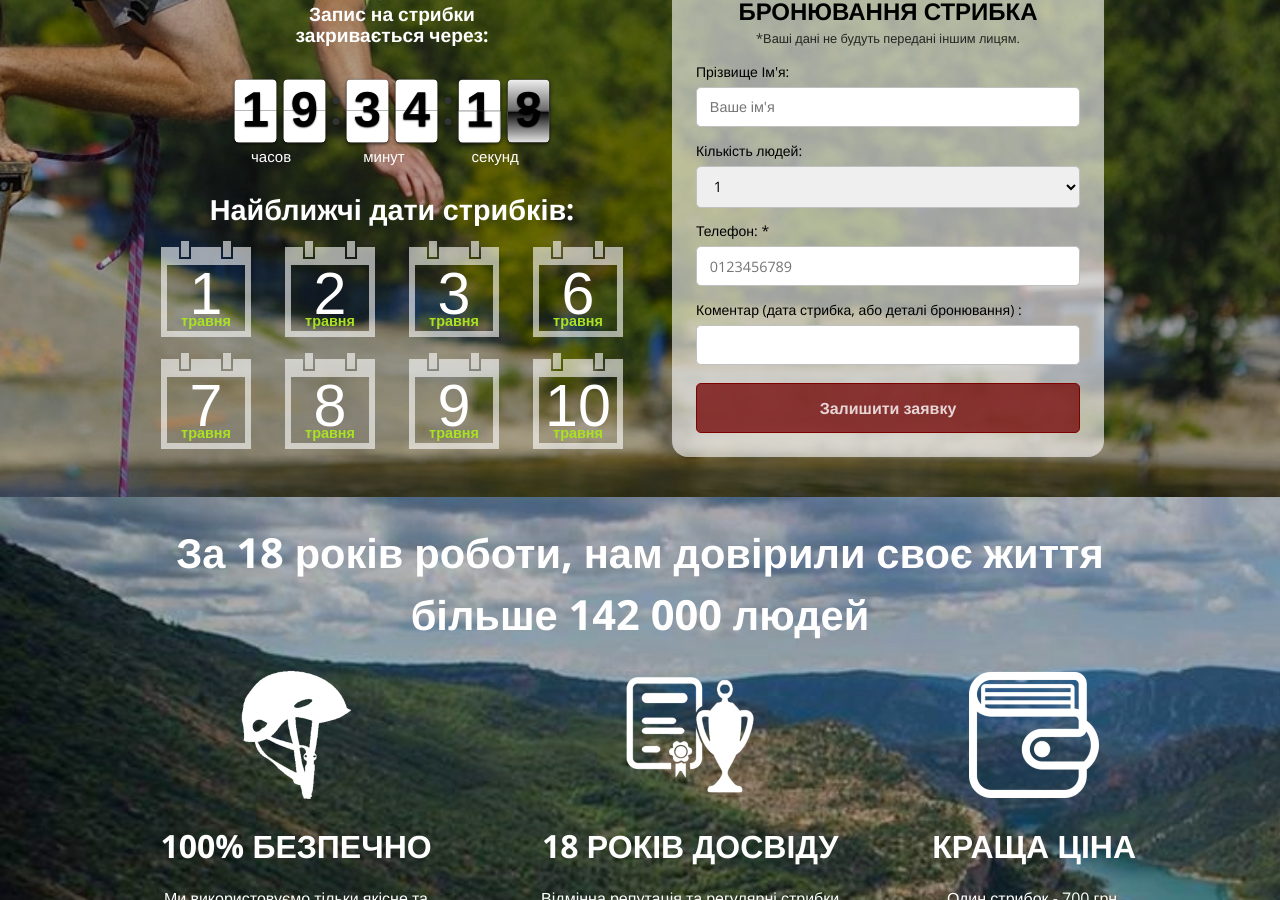
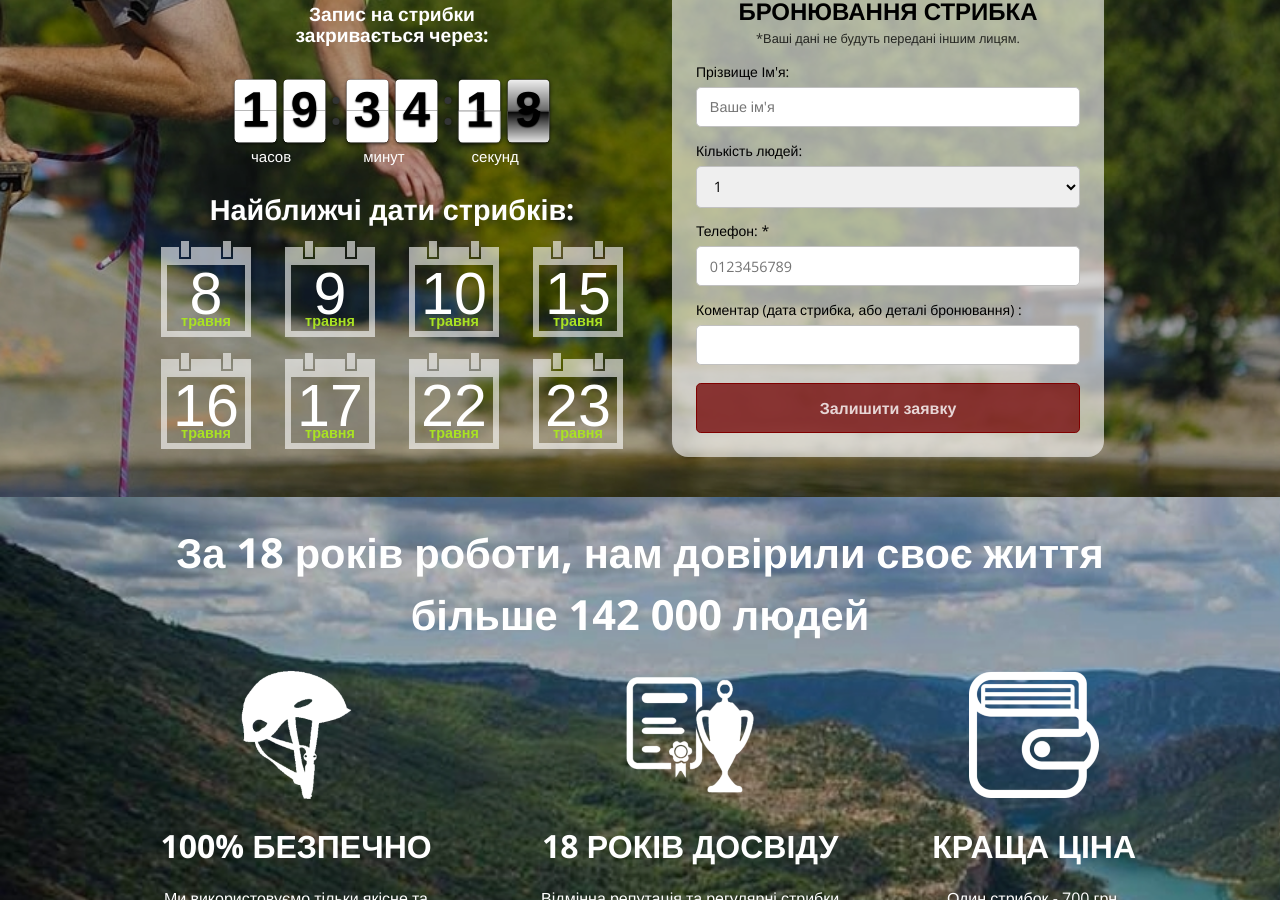
Before and after one commit to Andreyfilko/go-jump, a Jekyll site: the page built from index.md, in a window 1280 px wide and 900 px high, scrolled down 499 px. Built offline with Jekyll 4.4.1, drawn with Linux system fonts in a browser that asks for light colours; some web fonts are replaced; some of the changed text lies outside the part shown.

Commit message:
Update _config.yml

```diff
--- a/_config.yml
+++ b/_config.yml
@@ -35,11 +35,11 @@ google_analytics:
 theme: jekyll-theme-cayman
 
 dates:
-  - 2026-05-01
-  - 2026-05-02
-  - 2026-05-03
-  - 2026-05-06
-  - 2026-05-07
   - 2026-05-08
   - 2026-05-09
   - 2026-05-10
+  - 2026-05-15
+  - 2026-05-16
+  - 2026-05-17
+  - 2026-05-22
+  - 2026-05-23
```
